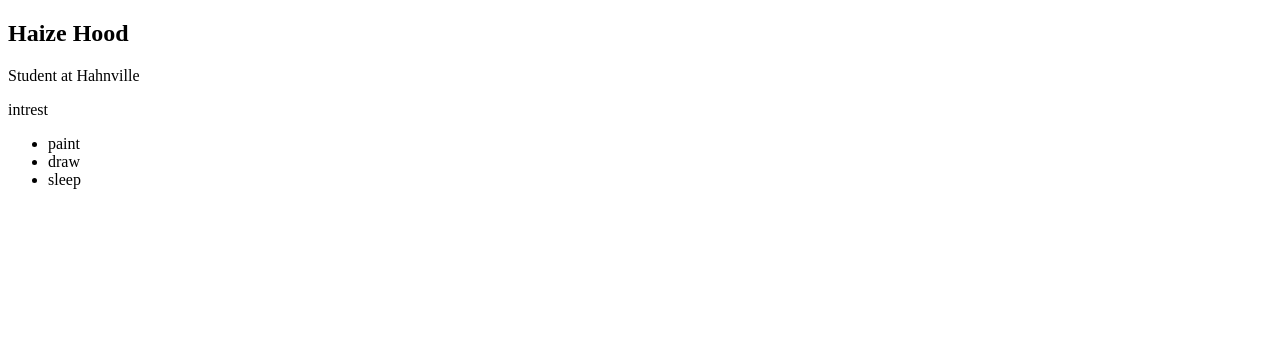
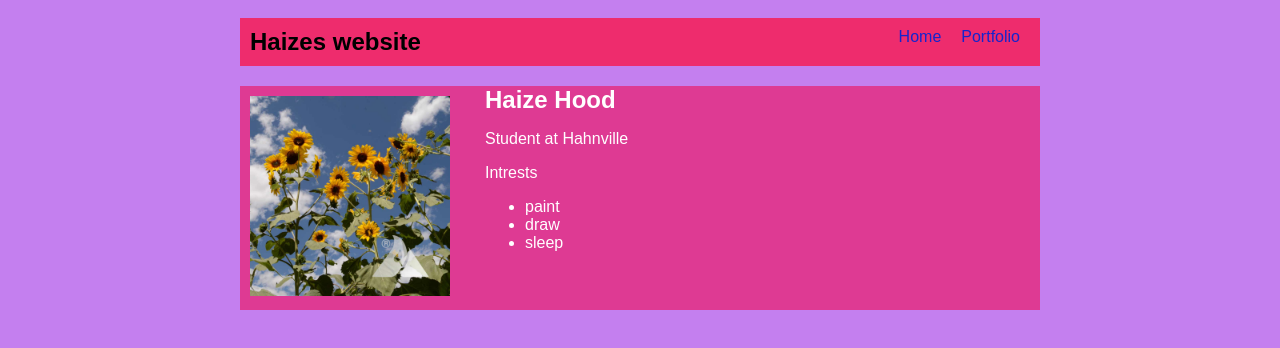
Before and after one commit to HaizeHood4/HaizeHood4.github.io, a plain HTML site: page index.html in a window 1280 px wide. Drawn offline with Linux system fonts and the light colour scheme.

Commit message:
first webpage

```diff
--- a/index.html
+++ b/index.html
@@ -2,26 +2,35 @@
 <html>
   <head>
     <title>Haizes website</title>
+    <link rel="stylesheet" href="style.css" />
   </head>
+
 
   <body>
     <!-- All content goes here -->
     <div id="all-contents">
       <nav>
-
+        <h1>Haizes website</h1>
+        <ul id="nav-ul">
+          <li class="nav-li">
+           <a href="index.html">Home</a>
+          </li>
+           <li class="nav-li">
+            <a href="portfolio.html">Portfolio</a>
+          </li>
+        </ul>
       </nav>
-
       <main>
         <div class="sidebar">
-
+            <img class="sidebar-img" src="images/Sunflower-Henry-Wilde-Helianthus-annuus-HAHW-2101.jpg">
         </div>
 
         <div class="content">
           <h2>Haize Hood</h2>
           <p>Student at Hahnville</p>
-        </div>
-          <div id="intrest"
-            <h3>intrest</h3>
+
+          <div id="intrests"
+            <h3>Intrests</h3>
               <ul>
                 <li>paint</li>
                 <li>draw</li>
@@ -30,7 +39,7 @@
           </div>
         </div>
        </main>
-      </nav>
+
     </div>
   </body>
 </html>
--- a/style.css
+++ b/style.css
@@ -0,0 +1,77 @@
+body {
+    background: rgb(196, 127, 239);
+    color: rgba(255, 255, 255);
+    padding: 10px;
+    font-family: Arial, sans-serif;
+}
+
+#all-contents {
+    max-width: 800px;
+    margin: auto;
+}
+
+/* nagivagation menu */
+nav {
+    background: rgb(238, 44, 109);
+    margin: 0 auto;
+    display: flex;
+    padding: 10px;
+    margin-bottom: 20px;
+}
+
+h1 {
+    display: flex;
+    align-items: center;
+    color: rgb(0, 0, 0);
+    flex: 1;
+    margin: 0;
+}
+
+#nav-ul {
+    list-style-type: none;
+    margin: 0;
+    padding: 0;
+    display: flex;
+}
+
+.nav-li {
+    display: inlink-block;
+    padding: 0 10px;
+}
+
+a{
+    text-decoration: none;
+    color: #1524cc;
+}
+
+/*main container area beneath menu*/
+main {
+    background: rgba(244, 3, 75, 0.551);
+    display: flex;
+    margin-top: 20px;
+}
+
+.sidebar {
+    margin-right: 25px;
+    padding: 10px;
+}
+
+.sidebar-img {
+    width: 200px;
+}
+
+.content {
+    flex: 1'
+    padding: 15px;
+}
+
+/* interest selection styles */
+#interest {
+    border: 4px rgb(0, 0, 0) ridge;
+    padding: 8px;
+    margin-top: 20px;
+}
+
+h2, h3 {
+    margin: 0px;
+}
```
